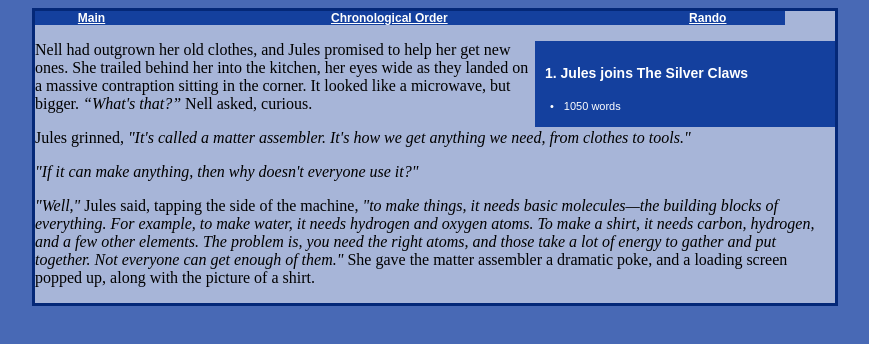
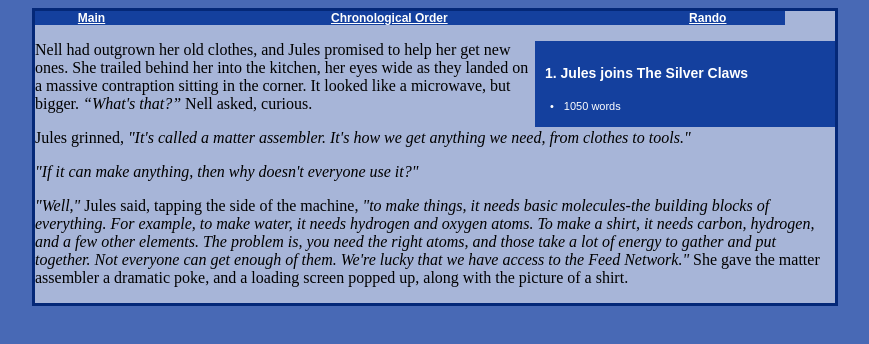
Before and after one commit to tuihblsr/tuihblsr.github.io, a plain HTML site: page nell/nell1.html in a window 1280 px wide. Shown: the whole page, without its empty margins (205-1074 px from the left). Drawn offline with Linux system fonts and the light colour scheme.

Commit message:
Update nell lore

```diff
--- a/nell/nell1.html
+++ b/nell/nell1.html
@@ -27,7 +27,7 @@
         <p>Nell had outgrown her old clothes, and Jules promised to help her get new ones. She trailed behind her into the kitchen, her eyes wide as they landed on a massive contraption sitting in the corner. It looked like a microwave, but bigger. <i>“What's that?”</i> Nell asked, curious.</p>
         <p>Jules grinned, <i>"It's called a matter assembler. It's how we get anything we need, from clothes to tools."</i></p>
         <p><i>"If it can make anything, then why doesn't everyone use it?"</i></p>
-        <p><i>"Well,"</i> Jules said, tapping the side of the machine, <i>"to make things, it needs basic molecules—the building blocks of everything. For example, to make water, it needs hydrogen and oxygen atoms. To make a shirt, it needs carbon, hydrogen, and a few other elements. The problem is, you need the right atoms, and those take a lot of energy to gather and put together. Not everyone can get enough of them."</i> She gave the matter assembler a dramatic poke, and a loading screen popped up, along with the picture of a shirt.</p>
+        <p><i>"Well,"</i> Jules said, tapping the side of the machine, <i>"to make things, it needs basic molecules-the building blocks of everything. For example, to make water, it needs hydrogen and oxygen atoms. To make a shirt, it needs carbon, hydrogen, and a few other elements. The problem is, you need the right atoms, and those take a lot of energy to gather and put together. Not everyone can get enough of them. We're lucky that we have access to the Feed Network."</i> She gave the matter assembler a dramatic poke, and a loading screen popped up, along with the picture of a shirt.</p>
     </div>
 </body>
 </html>
```
